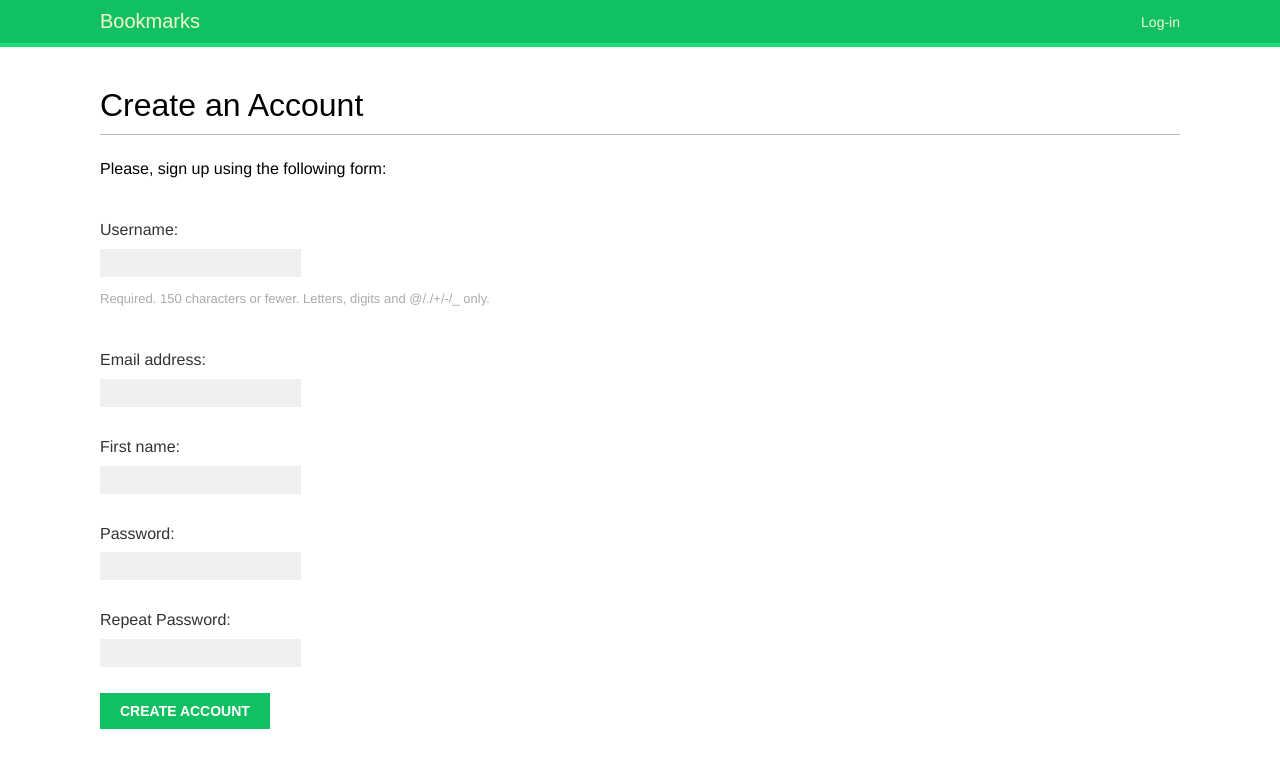
After one commit to micypac/bookmark-social, a Django app: page /account/register/ in a window 1280 px wide. The commit adds this page. Shown: the top 768 px of the page. Run offline with Django 4.2, Linux system fonts and the light colour scheme; some web fonts are replaced.

Commit message:
added registration feature.

```diff
--- a/account/forms.py
+++ b/account/forms.py
@@ -1,6 +1,23 @@
 from django import forms
+from django.contrib.auth.models import User
 
 
 class LoginForm(forms.Form):
     username = forms.CharField()
     password = forms.CharField(widget=forms.PasswordInput)
+
+
+class UserRegistrationForm(forms.ModelForm):
+    password = forms.CharField(label="Password", widget=forms.PasswordInput)
+    password2 = forms.CharField(label="Repeat Password", widget=forms.PasswordInput)
+
+    class Meta:
+        model = User
+        fields = ["username", "email", "first_name"]
+
+    def clean_password2(self):
+        cd = self.cleaned_data
+        if cd["password"] != cd["password2"]:
+            raise forms.ValidationError("Passwords don't match.")
+
+        return cd["password2"]
--- /dev/null
+++ b/account/templates/account/register.html
@@ -0,0 +1,11 @@
+{% extends 'base.html' %}
+{% block title %}Create an Account{% endblock title %}
+{% block content %}
+  <h1>Create an Account</h1>
+  <p>Please, sign up using the following form:</p>
+  <form action="" method="post">
+    {{ user_form.as_p }}
+    {% csrf_token %}
+    <p><input type="submit" value="Create Account"></p>
+  </form>
+{% endblock content %}
--- a/account/templates/registration/login.html
+++ b/account/templates/registration/login.html
@@ -5,7 +5,11 @@
   {% if form.errors %}
     <p>Your username and password didn't match. Please try again.</p>
   {% else %}
-    <p>Please use the following form to log-in:</p>
+    <p>
+      Please use the following form to log-in.
+      If you don't have an account, please <a href="{% url 'register' %}">register here</a>.
+    </p>
+
   {% endif %}
 
   <div class="login-form">
--- a/account/urls.py
+++ b/account/urls.py
@@ -5,9 +5,8 @@ from . import views
 
 urlpatterns = [
     # path("login/", views.user_login, name="login"),
-    path("login/", auth_views.LoginView.as_view(), name="login"),
-    path("logout/", auth_views.LogoutView.as_view(), name="logout"),
-    path("", views.dashboard, name="dashboard"),
+    # path("login/", auth_views.LoginView.as_view(), name="login"),
+    # path("logout/", auth_views.LogoutView.as_view(), name="logout"),
     # # password change urls
     # path(
     #     "password-change/",
@@ -38,5 +37,7 @@ urlpatterns = [
     #     auth_views.PasswordResetCompleteView.as_view(),
     #     name="password_reset_complete",
     # ),
+    path("", views.dashboard, name="dashboard"),
     path("", include("django.contrib.auth.urls")),
+    path("register/", views.register, name="register"),
 ]
--- a/account/views.py
+++ b/account/views.py
@@ -3,7 +3,7 @@ from django.http import HttpResponse
 from django.contrib.auth import authenticate, login
 from django.contrib.auth.decorators import login_required
 
-from .forms import LoginForm
+from .forms import LoginForm, UserRegistrationForm
 
 
 def user_login(req):
@@ -35,3 +35,22 @@ def user_login(req):
 @login_required
 def dashboard(req):
     return render(req, "account/dashboard.html", {"section": "dashboard"})
+
+
+def register(req):
+    if req.method == "POST":
+        user_form = UserRegistrationForm(req.POST)
+
+        if user_form.is_valid():
+            # create a new user object buy dont save it yet
+            new_user = user_form.save(commit=False)
+            # set the chosen password
+            new_user.set_password(user_form.cleaned_data["password"])
+            # save the user object
+            new_user.save()
+
+            return render(req, "account/register_done.html", {"new_user": new_user})
+    else:
+        user_form = UserRegistrationForm()
+
+    return render(req, "account/register.html", {"user_form": user_form})
```
Also changed, not shown: account/templates/account/register_done.html (added, +9 -0 lines).
